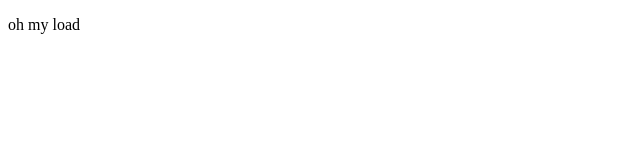
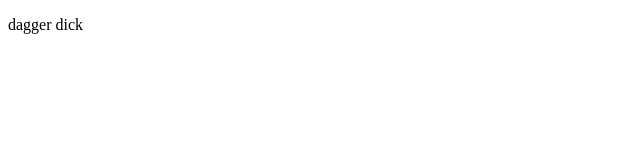
Before and after one commit to BriskYunus/yunus_rilett_week5, a plain HTML site: page index.html in a window 1280 px wide. Shown: the full height of the page, 0-640 px from the left. Drawn offline with Linux system fonts and the light colour scheme.

```diff
--- a/index.html
+++ b/index.html
@@ -5,6 +5,6 @@
 	<title>this shit is wack lmao</title>
 </head>
 <body>
-	<p>oh my load</p>
+	<p>dagger dick</p>
 	</body>
 </html>
```
